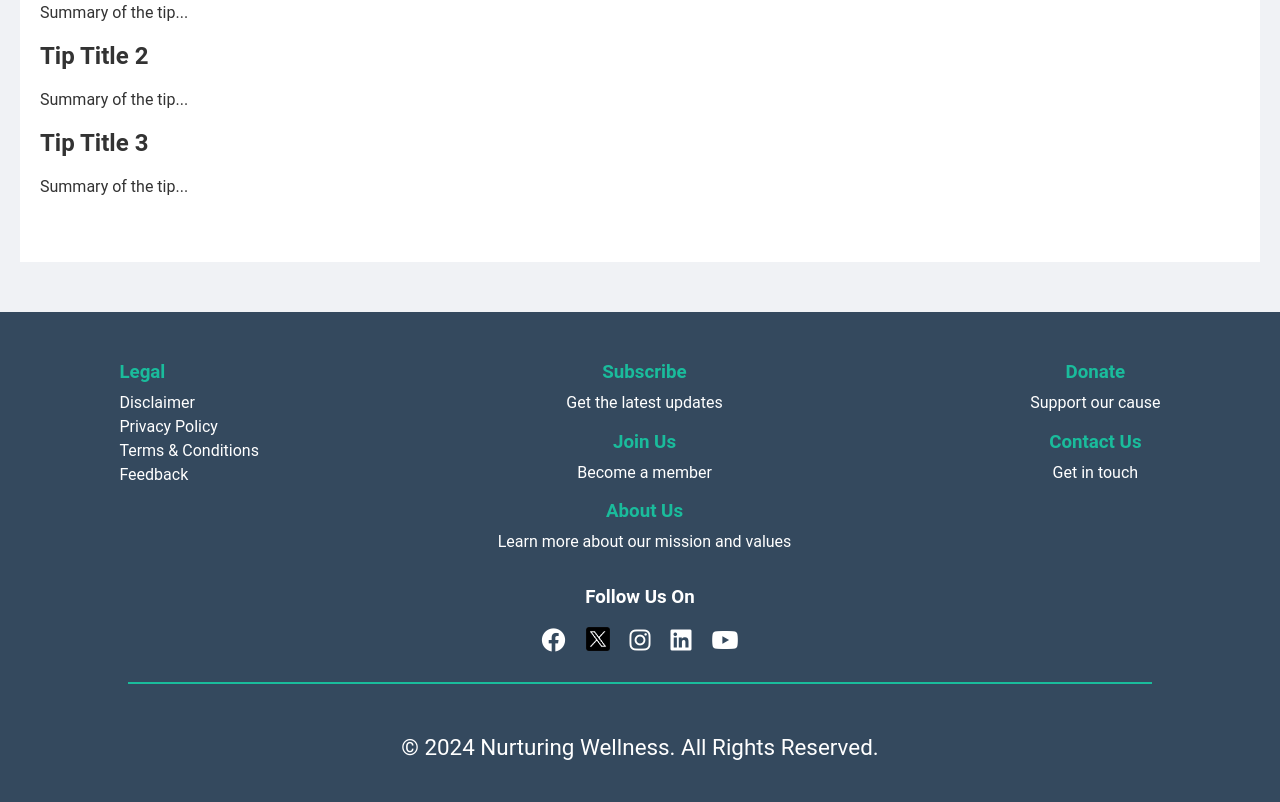
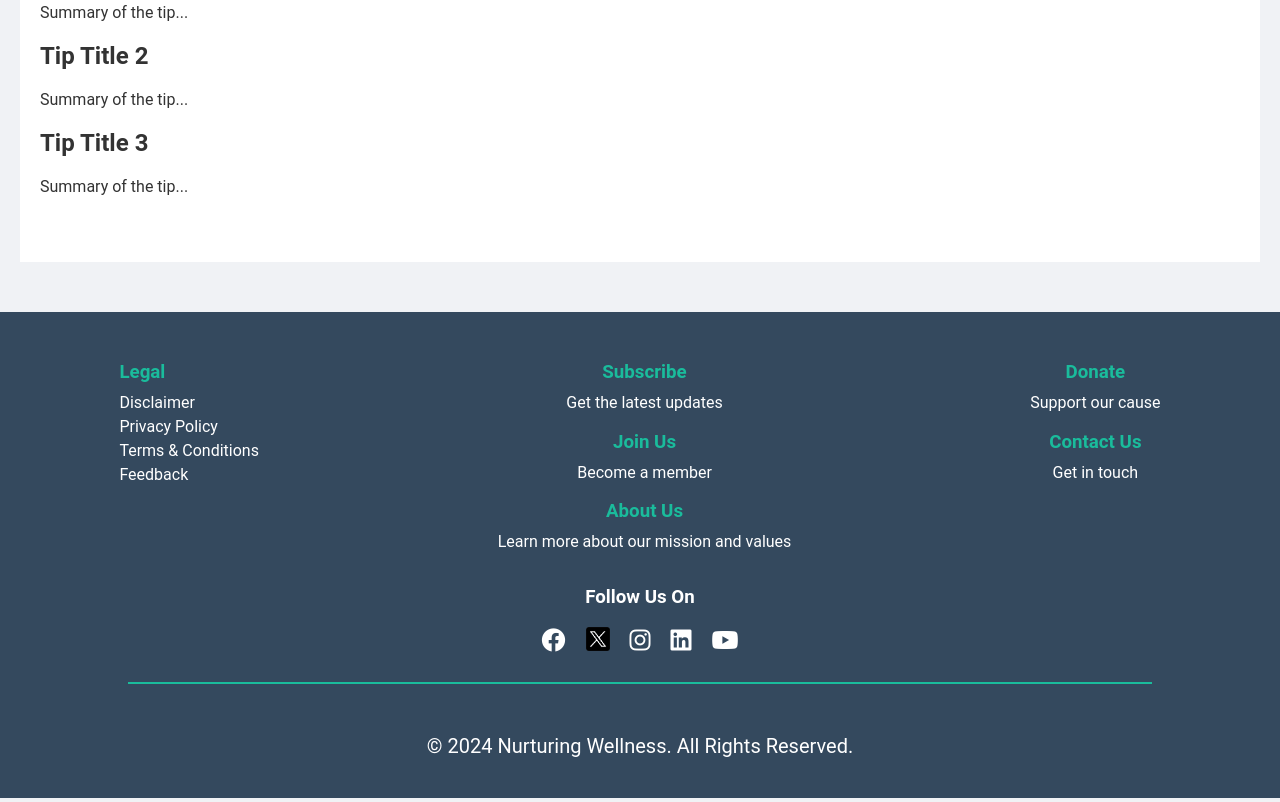
Before and after one commit to Sayan-procoder01/WellBeing_Nurture, a website: page index.html in a window 1280 px wide. Shown: the part 1960-2762 px from the top of the page. Drawn offline with Linux system fonts and the light colour scheme.

Commit message:
Updated footer styling and added separation line

```diff
--- a/index.html
+++ b/index.html
@@ -68,7 +68,7 @@
             text-decoration: underline;
         }
         .footer p {
-            font-size: 1.4em;
+            font-size: 1.25em;
             margin-top: 50px;
         }
         .separator {
```
